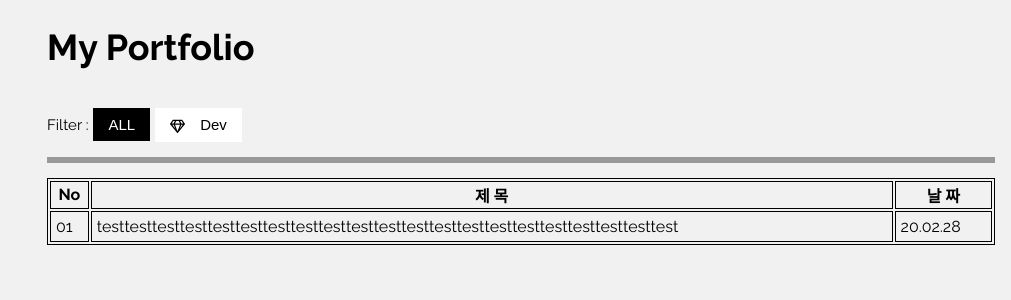
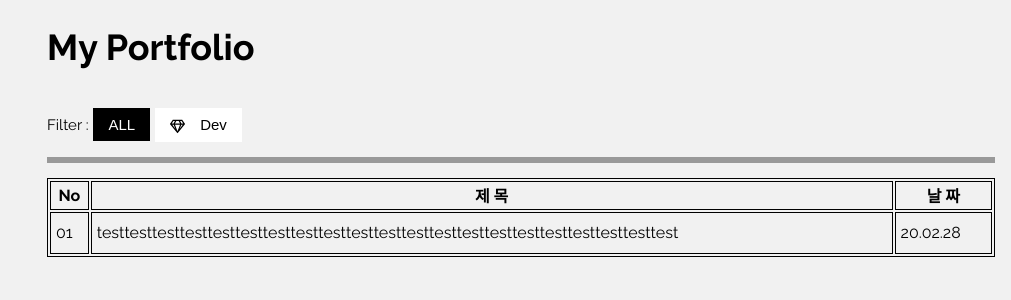
Before and after one commit to Kim-TaeGwan/blog-past-version, a React app: page /studyTable in a window 1280 px wide. Shown: the top 300 px of the page, without its empty margins (269-1280 px from the left). Built offline with nearby package versions, Linux system fonts and the light colour scheme.

Commit message:
Edit style

```diff
--- a/src/style/studyTable.css
+++ b/src/style/studyTable.css
@@ -5,6 +5,9 @@
 
 .table_container table {
   width: 100%;
+}
+.table_container th {
+  height: 25px;
 }
 
 .table_container table,
@@ -15,4 +18,5 @@
 
 .table_container td {
   padding: 5px;
+  height: 30px;
 }
```
